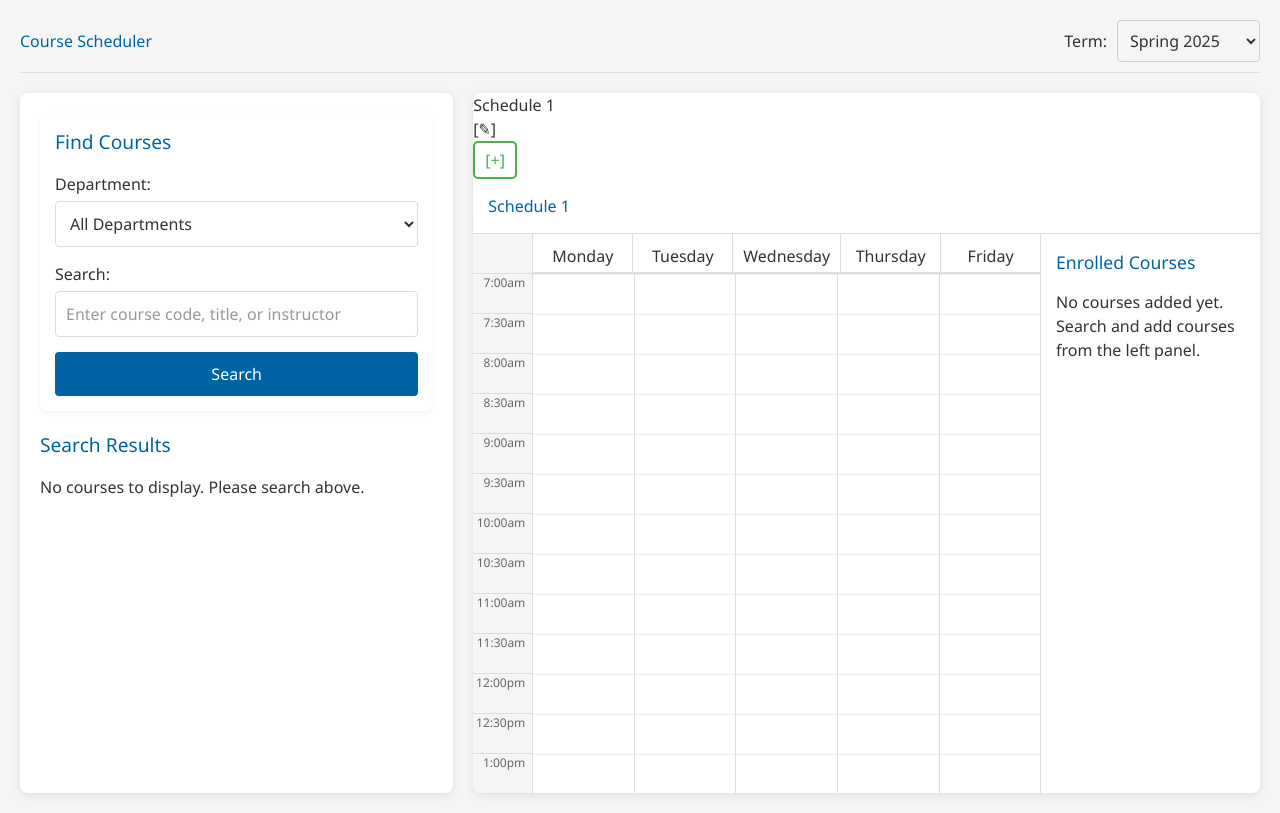
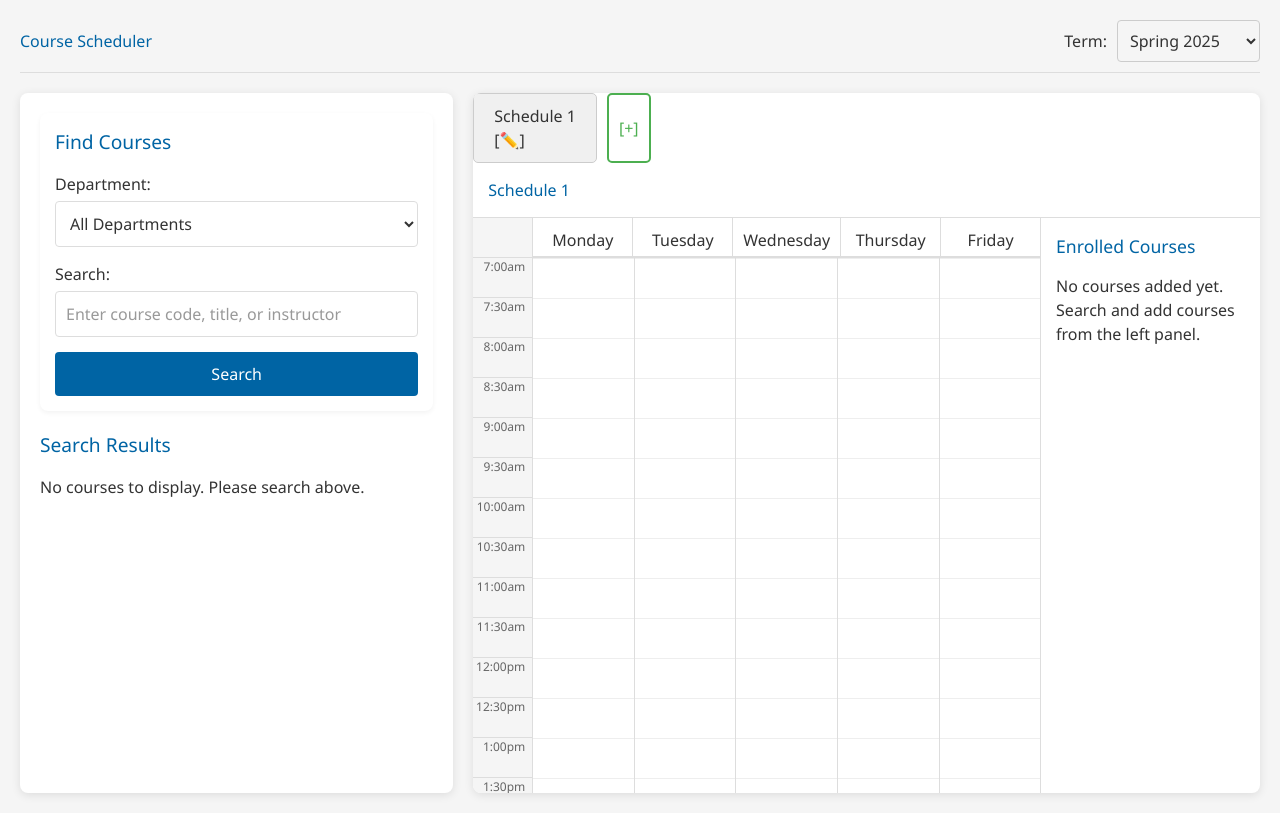
Before and after one commit to nntran15/fullyhacks2025, a Next.js app: page /test2 in a window 1280 px wide. Built offline with nearby package versions, Linux system fonts and the light colour scheme.

Commit message:
HEHE FUNNY GREEN BUTTON

```diff
--- a/app/test2/App.css
+++ b/app/test2/App.css
@@ -375,6 +375,33 @@ body {
 }
 
 /* Calendar Tabs */
+.tabs-container {
+  display: flex;
+  flex-direction: row;
+  /* Align tabs horizontally */
+  gap: 10px;
+  /* Add spacing between tabs */
+}
+.tab-actions {
+  display: flex;
+  gap: 16px; /* Add spacing between the ✎ and ✕ buttons */
+  align-items: center; /* Align buttons vertically */
+}
+
+.tab {
+  padding: 10px 20px;
+  background-color: #f0f0f0;
+  border: 1px solid #ccc;
+  border-radius: 5px;
+  cursor: pointer;
+}
+
+.tab.active {
+  background-color: #007bff;
+  color: white;
+  border-color: #0056b3;
+}
+
 .add-tab {
   border: 2px solid #4CAF50;
   /* Green border */
--- a/app/test2/components/Tabs.jsx
+++ b/app/test2/components/Tabs.jsx
@@ -59,14 +59,19 @@ function Tabs({
                 className="rename-tab"
                 onClick={() => startRenaming(schedule.id, schedule.name)}
               >
-                [✎]
+                [✏️]
               </button>
               {schedules.length > 1 && (
                 <button
                   className="close-tab"
-                  onClick={() => onDeleteSchedule(schedule.id)}
+                  onClick={() => {
+                    const confirmDelete = window.confirm(`Are you sure you want to delete the schedule "${schedule.name}"?`);
+                    if (confirmDelete) {
+                      onDeleteSchedule(schedule.id);
+                    }
+                  }}
                 >
-                  ✕
+                  [❌]
                 </button>
               )}
             </div>
```
Also changed, not shown: package.json (+7 -7 lines), 1 other file (tests, documents, lock files or other folders).
